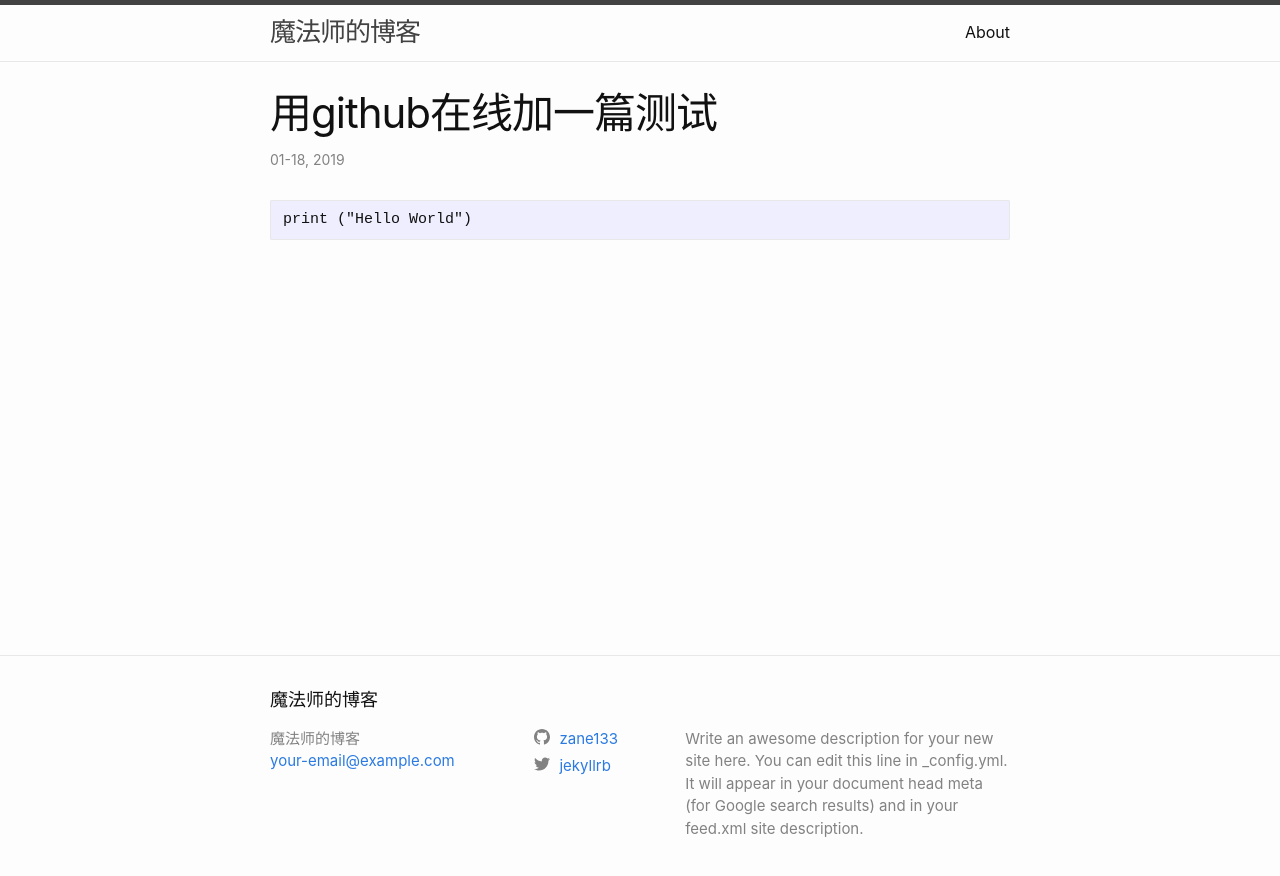
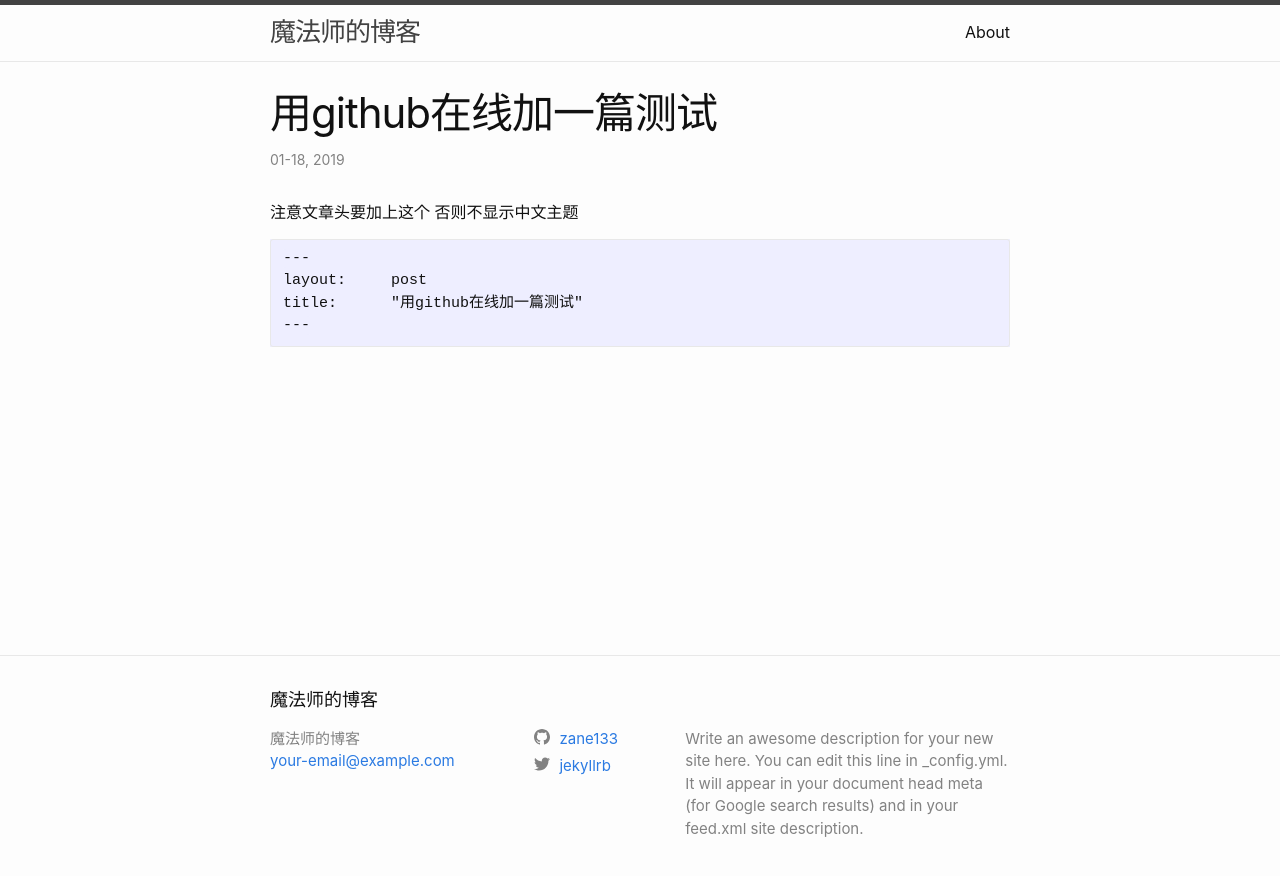
Before and after one commit to zane133/zane133.github.io, a Jekyll site: the page built from _posts/2019-01-18-lalala.markdown, in a window 1280 px wide. Shown: the top 876 px of the page. Built offline with Jekyll 4.4.1, drawn with Linux system fonts in a browser that asks for light colours.

Commit message:
Update 2019-01-18-lalala.markdown
edit 1

````diff
--- a/_posts/2019-01-18-lalala.markdown
+++ b/_posts/2019-01-18-lalala.markdown
@@ -3,7 +3,10 @@ layout:     post
 title:      "用github在线加一篇测试"
 ---
 
-
+注意文章头要加上这个 否则不显示中文主题
 ```
-print ("Hello World")
+---
+layout:     post
+title:      "用github在线加一篇测试"
+---
 ```
````
